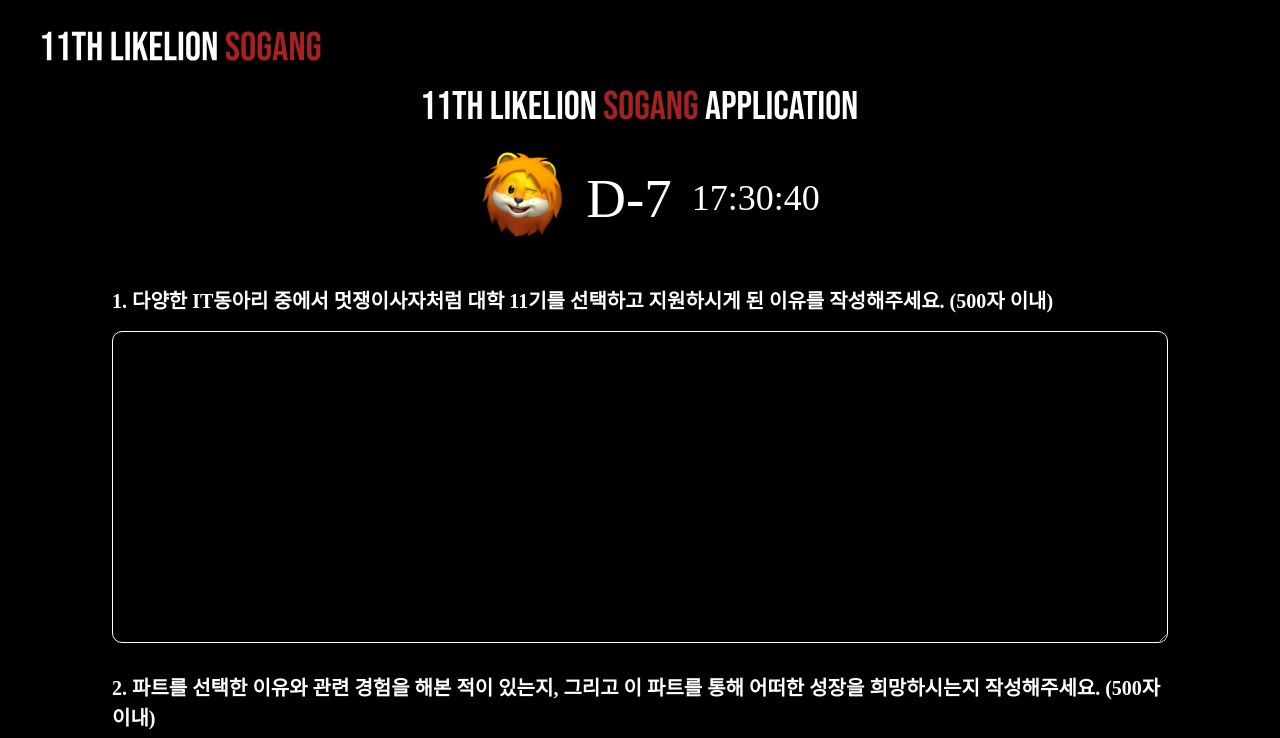
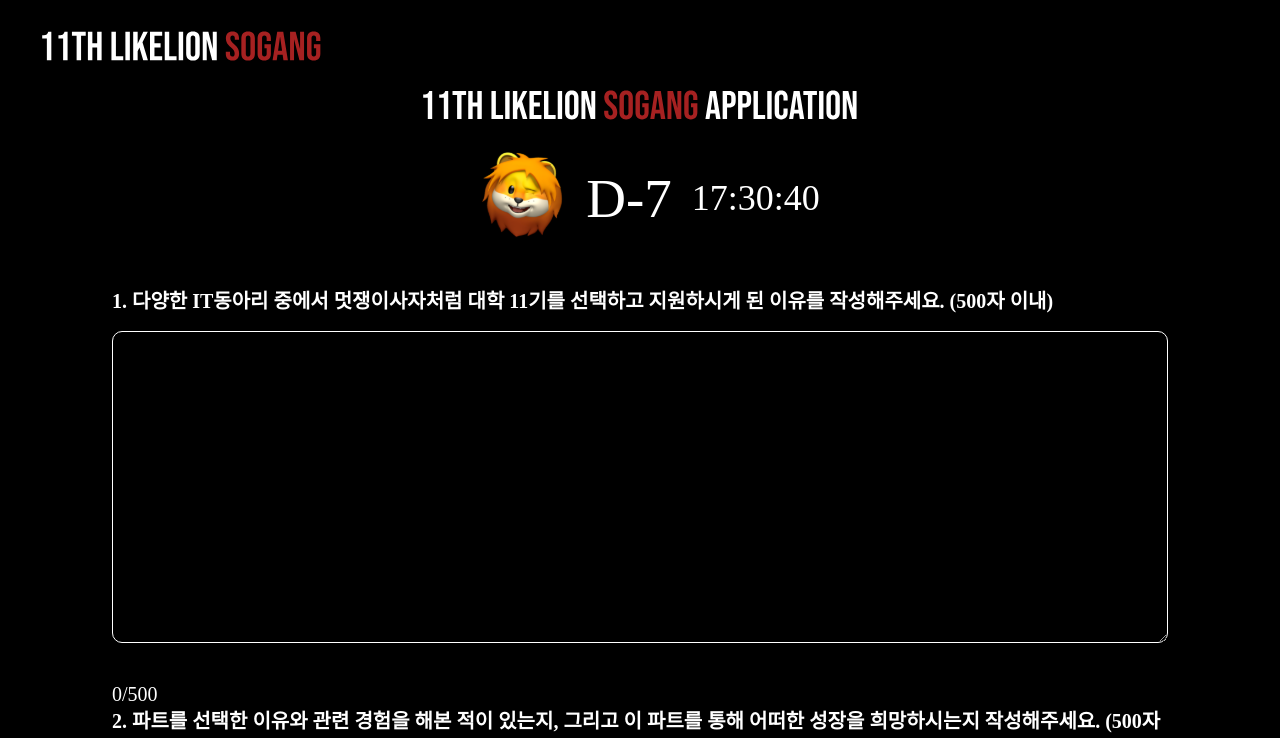
Before and after one commit to Applion-11th/Applion-Client, a React (Create React App) app: page /apply in a window 1280 px wide. Shown: the top 738 px of the page. Built offline with nearby package versions, Linux system fonts and the light colour scheme; a web font is replaced by a local one.

Commit message:
feat: create word counter using react hooks

```diff
--- a/src/components/InputApply/index.js
+++ b/src/components/InputApply/index.js
@@ -1,8 +1,35 @@
+import { useEffect, useState } from "react";
 import styled from "styled-components";
+import { Space } from "../atoms";
 
 export const InputApply = () => {
-  return <InputApplyContainer />;
+  const [count, setCount] = useState(0);
+  const [text, setText] = useState("");
+
+  useEffect(() => {
+    setCount(text.length);
+  }, [text]);
+
+  const changeHandler = (e) => {
+    setText(e.target.value);
+  };
+
+  return (
+    <>
+      <Flex>
+        <InputApplyContainer onChange={changeHandler} />
+        <Space height="10px" />
+        <CountContainer>{count}/500</CountContainer>
+      </Flex>
+    </>
+  );
 };
+
+const Flex = styled.div`
+  display: flex;
+  flex-direction: column;
+  justify-content: flex-end;
+`;
 
 const InputApplyContainer = styled.textarea`
   width: 80vw;
@@ -16,7 +43,12 @@ const InputApplyContainer = styled.textarea`
   color: white;
   caret-color: white;
   margin: 15px 0px 30px 0px;
+  maxlength: 500;
   &:focus {
     outline: none;
   }
 `;
+
+const CountContainer = styled.div`
+  font-size: 20px;
+`;
--- a/src/pages/Application.js
+++ b/src/pages/Application.js
@@ -8,7 +8,6 @@ const Application = () => {
   return (
     <>
       <Container>
-        {" "}
         <Flex>
           <Space height="20px" />
           <ImgContainer src={logo} />
```
